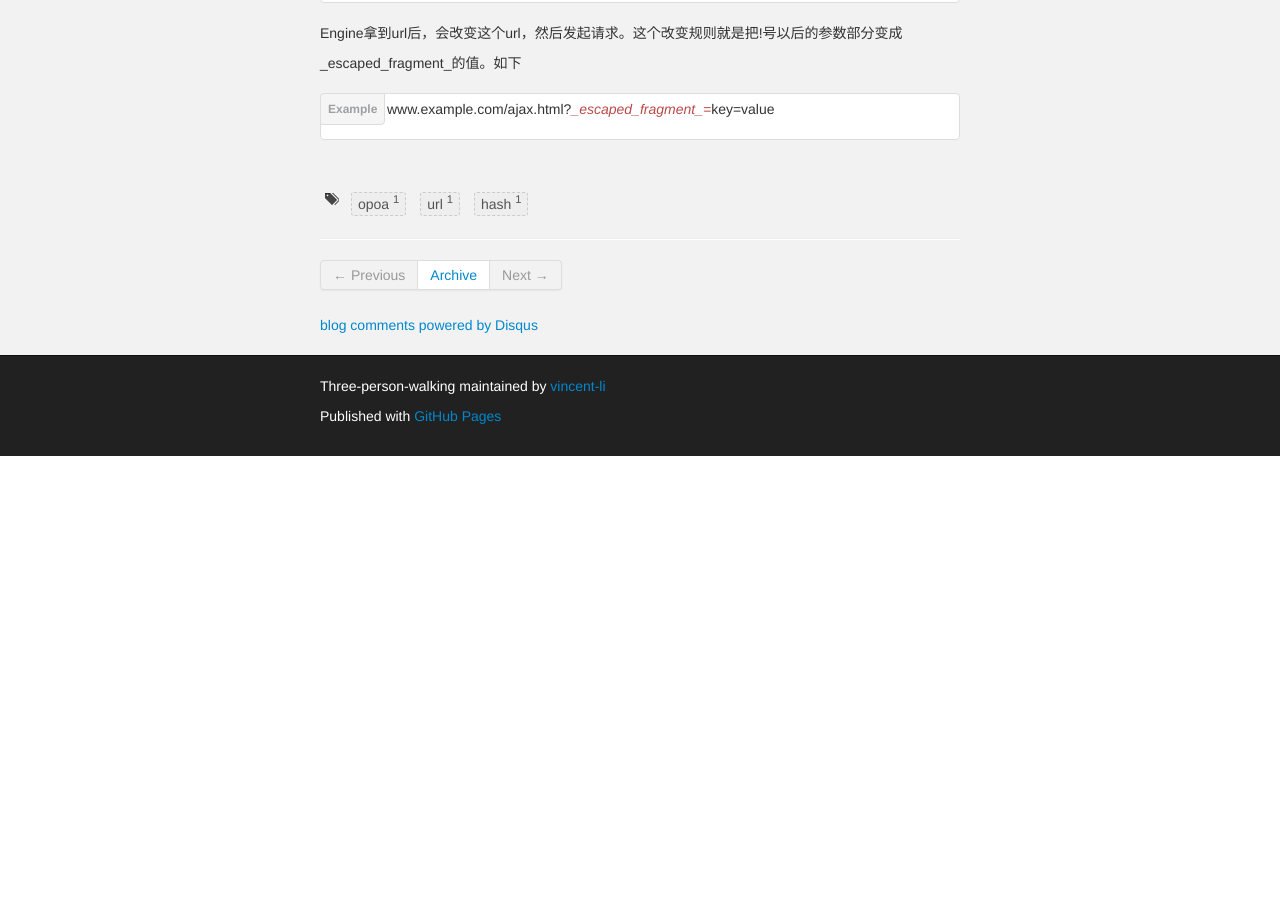
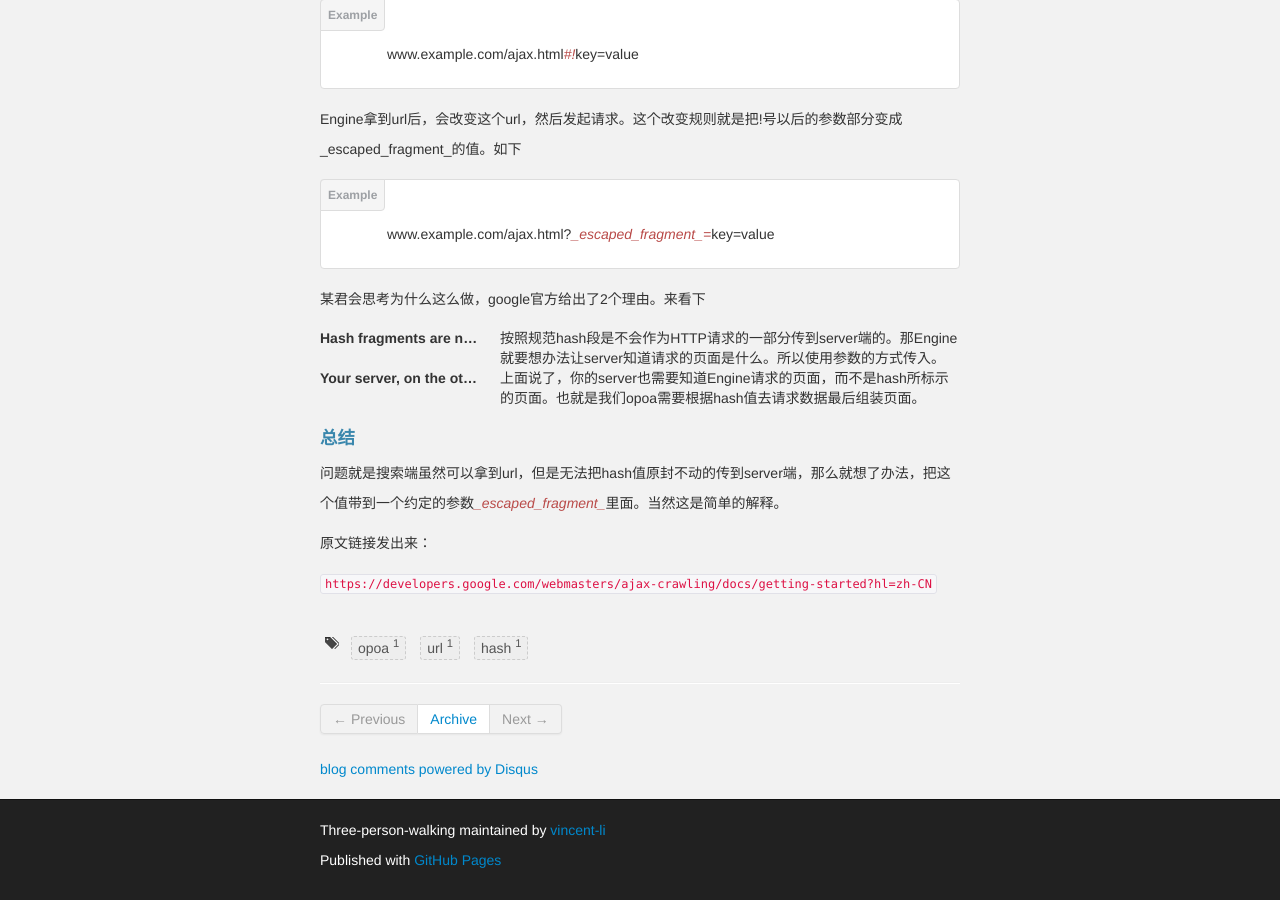
Before and after one commit to vincent-li/three-person-walking, a Jekyll site: the page built from _posts/2013-04-2-why-ajax-page-url-hash-with-exclamation.html, in a window 1280 px wide and 900 px high, scrolled down 1331 px. Built offline with Jekyll 4.4.1, drawn with Linux system fonts in a browser that asks for light colours; comment, search, counter and statistics services are not loaded; before the commit the page ends 1787 px from its top, so only the background shows below that.

Commit message:
完成初稿

```diff
--- a/_posts/2013-04-2-why-ajax-page-url-hash-with-exclamation.html
+++ b/_posts/2013-04-2-why-ajax-page-url-hash-with-exclamation.html
@@ -15,14 +15,25 @@ tags : [opoa,url,hash]
 
 <h4 class="text-info">!的作用</h4>
 <p>叹号的作用就好像一个标志，当Engine获取到url的时候会检测下，如果url hash部分(#以后)以叹号(!)开头，Engine认为这是一个ajax的网页。</p>
-<form class="bs-docs-example" style="padding:0 0 15px 66px;">
-   <p>www.example.com/ajax.html<em>#</em>key=value</p>
+<form class="bs-docs-example" style="padding-left:66px;">
+   <p>www.example.com/ajax.html<em class="text-error">#</em>key=value</p>
 </form>
 <p>这是我们通常的做法，如果你想让Engine识别，那就变成下面这样</p>
-<form class="bs-docs-example" style="padding:0 0 15px 66px;">
-   <p>www.example.com/ajax.html<em>#!</em>key=value</p>
+<form class="bs-docs-example" style="padding-left:66px;">
+   <p>www.example.com/ajax.html<em class="text-error">#!</em>key=value</p>
 </form>
 <p>Engine拿到url后，会改变这个url，然后发起请求。这个改变规则就是把!号以后的参数部分变成_escaped_fragment_的值。如下</p>
-<form class="bs-docs-example" style="padding:0 0 15px 66px;">
+<form class="bs-docs-example" style="padding-left:66px;">
    <p>www.example.com/ajax.html?<em class="text-error">_escaped_fragment_=</em>key=value</p>
 </form>
+<p>某君会思考为什么这么做，google官方给出了2个理由。来看下</p>
+<dl class="dl-horizontal">
+  <dt>Hash fragments are never (by specification) sent to the server as part of an HTTP request.</dt>
+  <dd>按照规范hash段是不会作为HTTP请求的一部分传到server端的。那Engine就要想办法让server知道请求的页面是什么。所以使用参数的方式传入。</dd>
+  <dt>Your server, on the other hand, needs to know that it has to return an HTML snapshot, rather than the normal page sent to the browser.</dt>
+  <dd>上面说了，你的server也需要知道Engine请求的页面，而不是hash所标示的页面。也就是我们opoa需要根据hash值去请求数据最后组装页面。</dd>
+</dl>
+<h4 class="text-info">总结</h4>
+<p>问题就是搜索端虽然可以拿到url，但是无法把hash值原封不动的传到server端，那么就想了办法，把这个值带到一个约定的参数<em class="text-error">_escaped_fragment_</em>里面。当然这是简单的解释。</p>
+<p>原文链接发出来：</p>
+<a href="https://developers.google.com/webmasters/ajax-crawling/docs/getting-started?hl=zh-CN"><code>https://developers.google.com/webmasters/ajax-crawling/docs/getting-started?hl=zh-CN</code></a>
```
